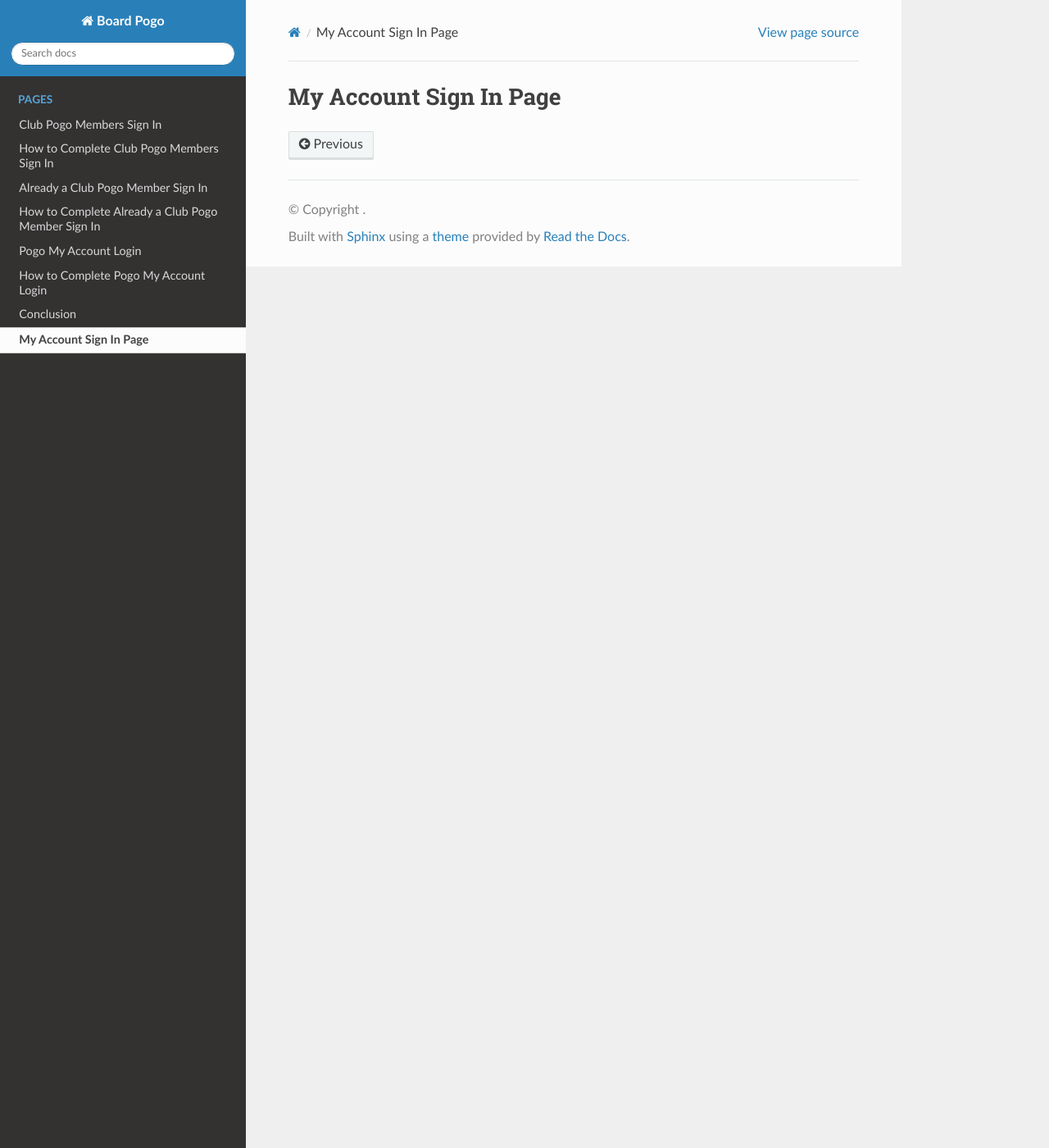
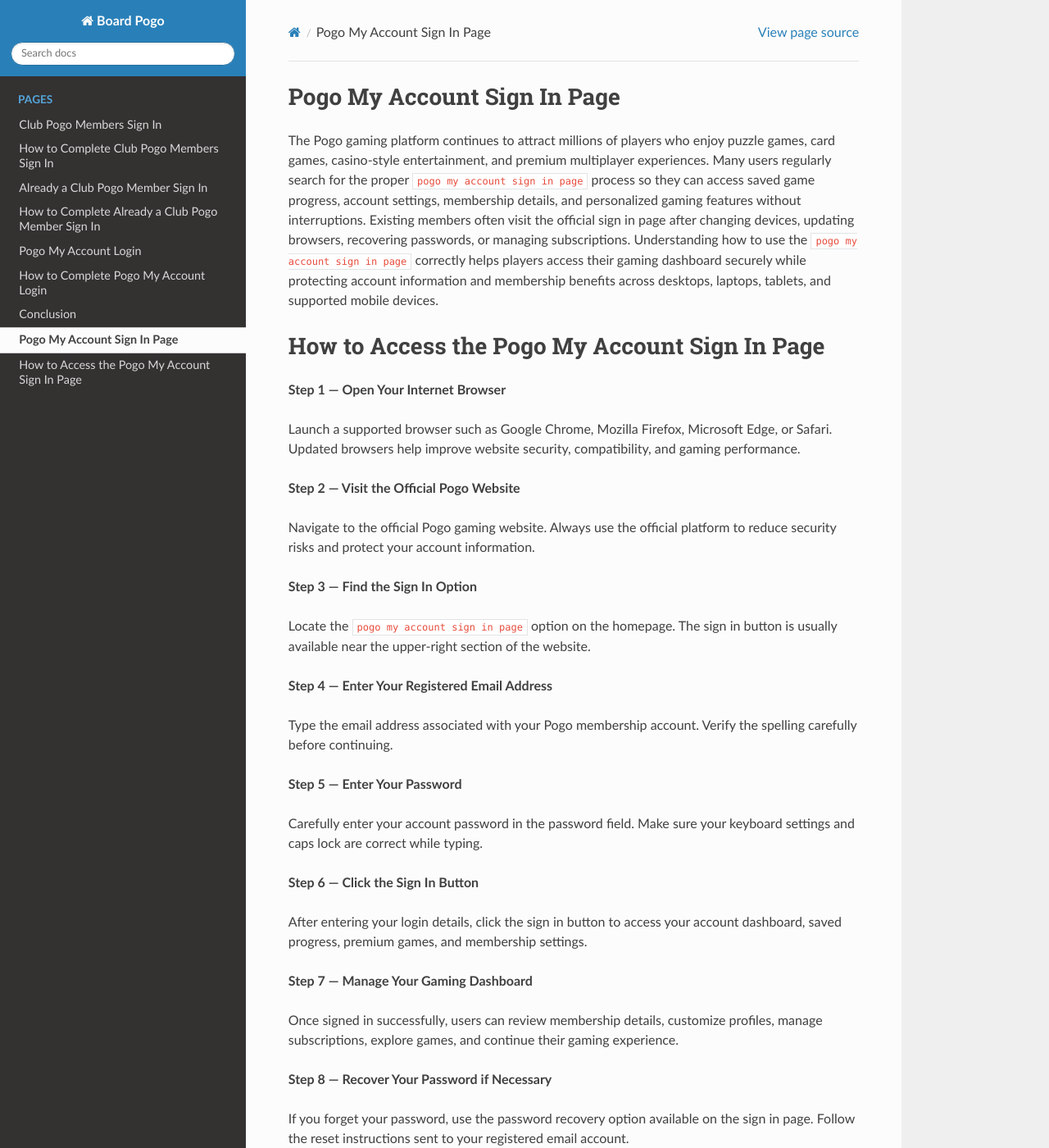
Before and after one commit to Marianne-ut/boardpogo, a Sphinx documentation site: the page built from docs/account-sign-in-page.rst, in a window 1280 px wide and 1400 px high. Shown: the whole window at 82% size. Built offline with Sphinx 7.4.7 and the Read the Docs theme 3.1.0, drawn with Linux system fonts in a browser that asks for light colours; some of the changed text lies outside the part shown.

Commit message:
Update account-sign-in-page.rst

```diff
--- a/docs/account-sign-in-page.rst
+++ b/docs/account-sign-in-page.rst
@@ -1,2 +1,76 @@
-My Account Sign In Page
+Pogo My Account Sign In Page
 ============================
+
+The Pogo gaming platform continues to attract millions of players who
+enjoy puzzle games, card games, casino-style entertainment, and premium
+multiplayer experiences. Many users regularly search for the proper
+``pogo my account sign in page`` process so they can access saved game
+progress, account settings, membership details, and personalized gaming
+features without interruptions. Existing members often visit the
+official sign in page after changing devices, updating browsers,
+recovering passwords, or managing subscriptions. Understanding how to
+use the ``pogo my account sign in page`` correctly helps players access
+their gaming dashboard securely while protecting account information and
+membership benefits across desktops, laptops, tablets, and supported
+mobile devices.
+
+How to Access the Pogo My Account Sign In Page
+==============================================
+
+**Step 1 — Open Your Internet Browser**
+
+Launch a supported browser such as Google Chrome, Mozilla Firefox,
+Microsoft Edge, or Safari. Updated browsers help improve website
+security, compatibility, and gaming performance.
+
+**Step 2 — Visit the Official Pogo Website**
+
+Navigate to the official Pogo gaming website. Always use the official
+platform to reduce security risks and protect your account information.
+
+**Step 3 — Find the Sign In Option**
+
+Locate the ``pogo my account sign in page`` option on the homepage. The
+sign in button is usually available near the upper-right section of the
+website.
+
+**Step 4 — Enter Your Registered Email Address**
+
+Type the email address associated with your Pogo membership account.
+Verify the spelling carefully before continuing.
+
+**Step 5 — Enter Your Password**
+
+Carefully enter your account password in the password field. Make sure
+your keyboard settings and caps lock are correct while typing.
+
+**Step 6 — Click the Sign In Button**
+
+After entering your login details, click the sign in button to access
+your account dashboard, saved progress, premium games, and membership
+settings.
+
+**Step 7 — Manage Your Gaming Dashboard**
+
+Once signed in successfully, users can review membership details,
+customize profiles, manage subscriptions, explore games, and continue
+their gaming experience.
+
+**Step 8 — Recover Your Password if Necessary**
+
+If you forget your password, use the password recovery option available
+on the sign in page. Follow the reset instructions sent to your
+registered email account.
+
+**Step 9 — Maintain Account Security**
+
+Protect your account by using strong passwords, avoiding shared device
+logins, and signing out after using public computers. These habits help
+maintain long-term gaming account security.
+
+Using the ``pogo my account sign in page`` correctly helps players
+securely access their gaming profile, saved achievements, membership
+features, and personalized entertainment settings without unnecessary
+interruptions. Whether changing devices, recovering passwords, or
+returning after inactivity, following the correct sign in steps ensures
+safe and uninterrupted access to Club Pogo gaming services.
```
